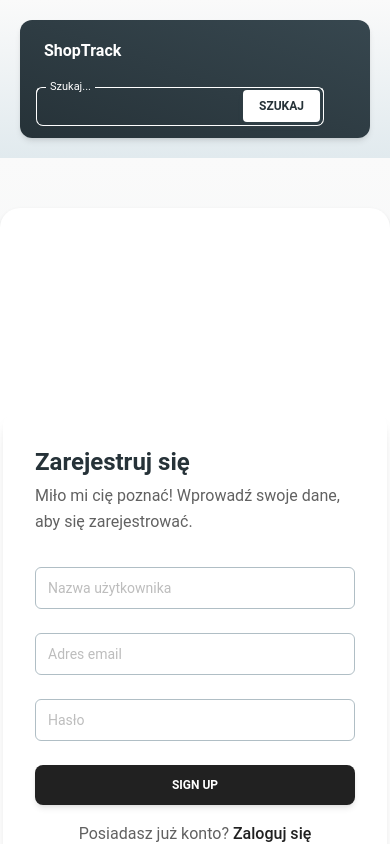
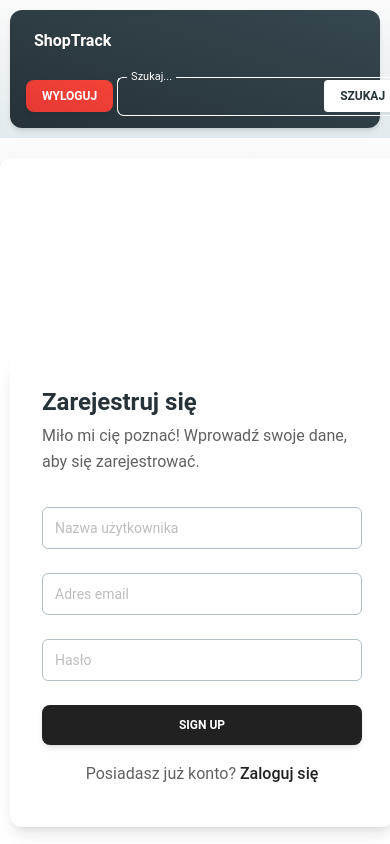
Before and after one commit to ajax-git/ShopTrack, a React (Create React App) app in the folder my-shoptrack-app/: page /account/register in a window 390 px wide. Shown: the top 844 px of the page. Built offline with nearby package versions, Linux system fonts and the light colour scheme; sample sign-in values are in the browser's storage.

Commit message:
checkTokenValidity

```diff
--- a/my-shoptrack-app/src/App.css
+++ b/my-shoptrack-app/src/App.css
@@ -113,3 +113,56 @@
   background: linear-gradient(rgb(250, 250, 250) 0%, rgb(225, 234, 238)) fixed;
   color: #ffffff;
 }
+
+@media (max-width: 768px) {
+  .add-list-form-container,
+  .shopping-lists-container {
+    max-height: none;
+    overflow-y: visible;
+  }
+
+  .navbar {
+    padding: 10px;
+  }
+
+  .navbar .button-container {
+    display: flex;
+    justify-content: space-between;
+  }
+
+  .navbar .button-container button {
+    margin: 0 5px;
+  }
+
+  .page-background {
+    flex-direction: column;
+    align-items: stretch;
+  }
+
+  .container {
+    margin-top: 20px;
+    margin-bottom: 20px;
+    width: auto;
+    max-width: none;
+    padding: 10px;
+    border-radius: 10px;
+  }
+
+  .input, .datepicker {
+    padding: 10px;
+  }
+
+  .btn {
+    padding: 10px;
+    font-size: 14px;
+  }
+
+  .footer {
+    padding: 10px;
+    height: auto;
+    text-align: center;
+  }
+}
+
+@media (max-width: 480px) {
+}
--- a/my-shoptrack-app/src/api/shoptrackApi.ts
+++ b/my-shoptrack-app/src/api/shoptrackApi.ts
@@ -1,7 +1,7 @@
 import { ShoppingList, ShoppingItem } from '../types';
 import { toast } from 'react-toastify';
 
-const BASE_URL = 'http://localhost:5000';
+const BASE_URL = 'https://ajax22.pl:5000';
 const getToken = (): string | null => localStorage.getItem('token');
 
 // Funkcja pobierająca listy zakupów z serwera
--- a/my-shoptrack-app/src/components/Account/Login.tsx
+++ b/my-shoptrack-app/src/components/Account/Login.tsx
@@ -17,7 +17,7 @@ export function Login() {
     try {
       const { token } = await loginUser(login, password);
       localStorage.setItem('token', token);
-      logIn();
+      logIn(token);
       goToHome();
     } catch (error) {
       if (error instanceof Error) {
--- a/my-shoptrack-app/src/components/Navbar.tsx
+++ b/my-shoptrack-app/src/components/Navbar.tsx
@@ -25,7 +25,7 @@ export const Navbar: React.FC<NavbarProps> = ({ onSearchChange }) => {
           {isLoggedIn ? (
             <div className="relative flex items-center gap-x-1">
               <button
-                className="hidden select-none rounded-lg bg-gradient-to-tr from-red-600 to-red-500 py-2 px-4 text-center align-middle font-sans text-xs font-bold uppercase text-white shadow-md shadow-gray-900/10 transition-all hover:shadow-lg hover:shadow-gray-900/20 active:opacity-[0.85] disabled:pointer-events-none disabled:opacity-50 disabled:shadow-none lg:inline-block"
+                className="select-none rounded-lg bg-gradient-to-tr from-red-600 to-red-500 py-2 px-4 text-center align-middle font-sans text-xs font-bold uppercase text-white shadow-md shadow-gray-900/10 transition-all hover:shadow-lg hover:shadow-gray-900/20 active:opacity-[0.85] disabled:pointer-events-none disabled:opacity-50 disabled:shadow-none lg:inline-block"
                 type="button"
                 onClick={handleLogout}
               >
@@ -54,7 +54,7 @@ export const Navbar: React.FC<NavbarProps> = ({ onSearchChange }) => {
               <Button variant="text" size="sm" className="inline-block bg-white" onClick={() => goToLogin()}  placeholder={undefined} onPointerEnterCapture={undefined} onPointerLeaveCapture={undefined}>
                 <span>Logowanie</span>
               </Button>
-              <Button variant="gradient" size="sm" className="hidden lg:inline-block" onClick={() => goToRegister()} placeholder={undefined} onPointerEnterCapture={undefined} onPointerLeaveCapture={undefined}>
+              <Button variant="gradient" size="sm" className="lg:inline-block" onClick={() => goToRegister()} placeholder={undefined} onPointerEnterCapture={undefined} onPointerLeaveCapture={undefined}>
                 <span>Rejestracja</span>
               </Button>
             </div>
--- a/my-shoptrack-app/src/context/AuthContext.tsx
+++ b/my-shoptrack-app/src/context/AuthContext.tsx
@@ -1,17 +1,40 @@
-import React, { createContext, useContext, useState, ReactNode } from 'react';
+import React, { createContext, useContext, useState, useEffect, ReactNode } from 'react';
 
 interface AuthContextType {
   isLoggedIn: boolean;
-  logIn: () => void;
+  logIn: (token: string) => void;
   logOut: () => void;
 }
 
 const AuthContext = createContext<AuthContextType | undefined>(undefined);
 
+const checkTokenValidity = (): boolean => {
+  const token = localStorage.getItem('token');
+  if (!token) return false;
+
+  const payload = JSON.parse(atob(token.split('.')[1]));
+  const expiresAt = payload.exp * 1000;
+  return Date.now() < expiresAt;
+};
+
 export const AuthProvider: React.FC<{ children: ReactNode }> = ({ children }) => {
-  const [isLoggedIn, setIsLoggedIn] = useState<boolean>(localStorage.getItem('token') !== null);
+  const [isLoggedIn, setIsLoggedIn] = useState<boolean>(checkTokenValidity());
 
-  const logIn = () => setIsLoggedIn(true);
+  useEffect(() => {
+    const interval = setInterval(() => {
+      if (!checkTokenValidity() && isLoggedIn) {
+        logOut();
+      }
+    }, 1000 * 60 * 5);
+
+    return () => clearInterval(interval);
+  }, [isLoggedIn]);
+
+  const logIn = (token: string) => {
+    localStorage.setItem('token', token);
+    setIsLoggedIn(true);
+  };
+
   const logOut = () => {
     localStorage.removeItem('token');
     setIsLoggedIn(false);
@@ -31,3 +54,5 @@ export const useAuth = () => {
   }
   return context;
 };
+
+export default AuthProvider;
```
